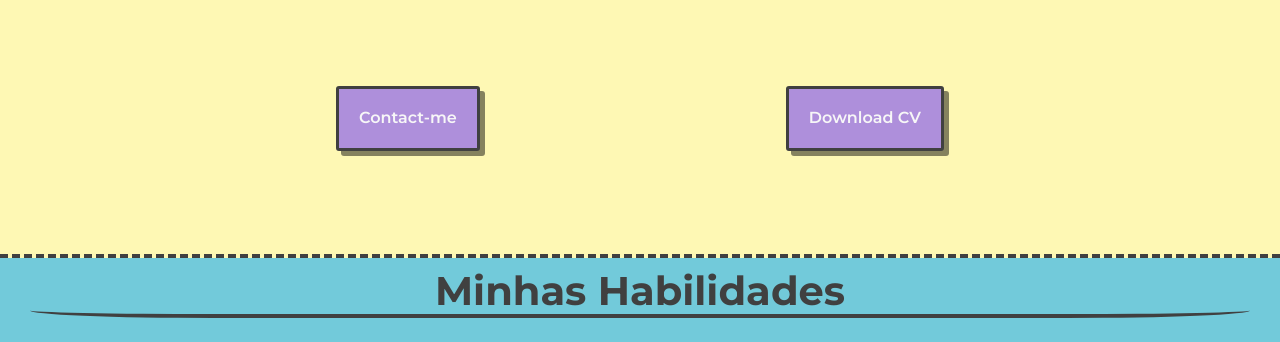
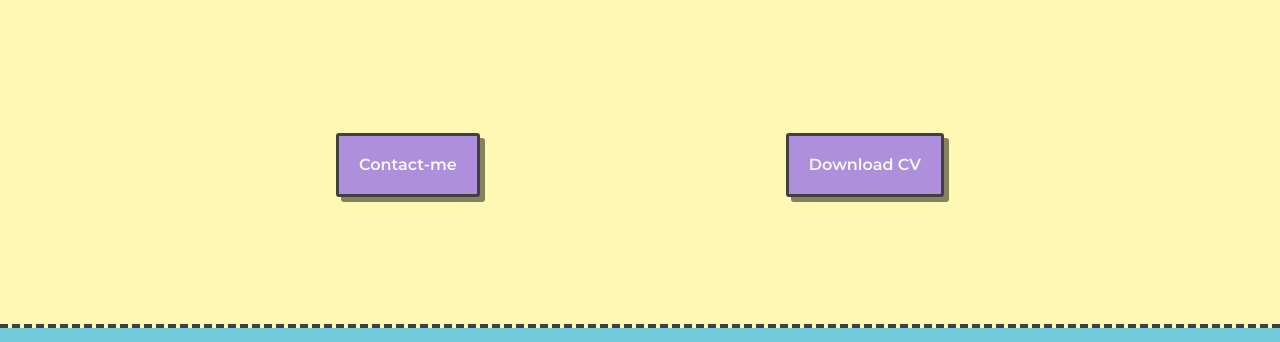
Before and after one commit to ChessieNeko/MyPortifolio, a website: page index.html in a window 1280 px wide. Shown: the part 472-814 px from the top of the page. Drawn offline with nearby package versions, Linux system fonts and the light colour scheme; a web font is replaced by a local one.

Commit message:
teste banner

```diff
--- a/assets/css/banner.css
+++ b/assets/css/banner.css
@@ -1,5 +1,5 @@
 #banner{
-    min-height: auto;
+    min-height: 100vh;
 }
 
 .presentation-wrapper{
```
